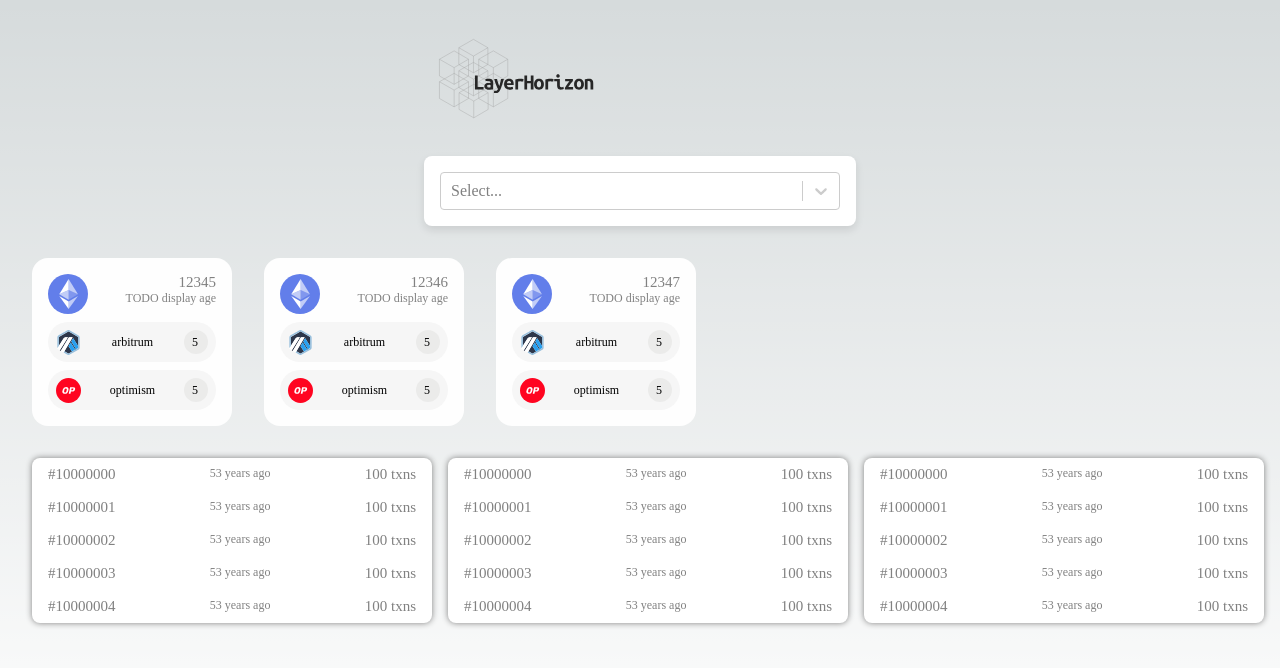
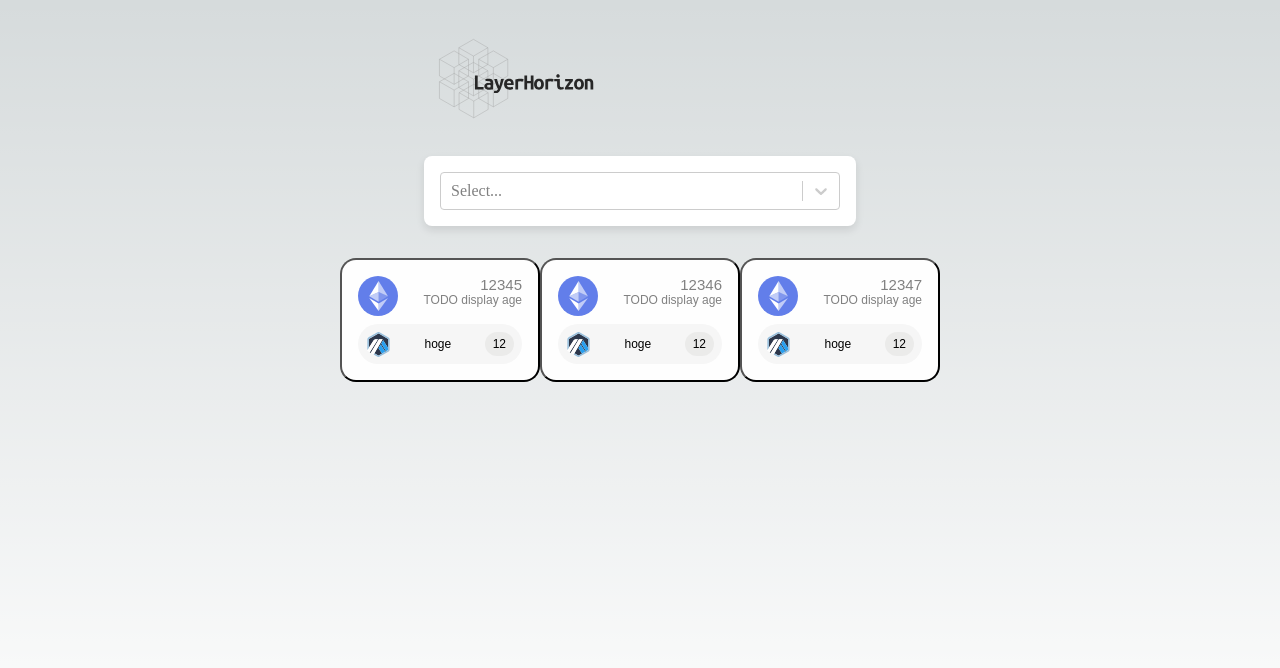
Before and after one commit to Bitpickers-dev/LayerHorizon, a Next.js app: page / in a window 1280 px wide. Shown: the top 668 px of the page. Built offline with nearby package versions, Linux system fonts and the light colour scheme.

Commit message:
attend blockContext

```diff
--- a/src/app/components/BlockDetail.tsx
+++ b/src/app/components/BlockDetail.tsx
@@ -28,7 +28,6 @@ const BlockDetail = (props: BlockDetailProps) => {
 
   return (
     <>
-      <div className="block-detail">
       <BlockDetailTable chain_name={props.chain_name} width={props.width}>
         {blocks.map((block) => {
           return (
@@ -41,7 +40,6 @@ const BlockDetail = (props: BlockDetailProps) => {
           );
         })}
       </BlockDetailTable>
-      </div>
     </>
   );
 };
--- a/src/app/components/blocks/Block.tsx
+++ b/src/app/components/blocks/Block.tsx
@@ -1,43 +1,43 @@
-"use client"
+"use client";
 
 import styled from "@emotion/styled";
 import Image from "next/image";
 
-import ethereum_logo from "public/img/chain_logo/ethereum.svg"
-import optimism_logo from "public/img/chain_logo/optimism.svg"
-import arbitrum_logo from "public/img/chain_logo/arbitrum.svg"
+import EthereumLogo from "public/img/chain_logo/ethereum.svg";
+
 import EthBlockData from "@/types/EthBlockData";
-import L2ChainData from "@/types/L2ChainData";
 
-const Container = styled.div`
+import ArbitrumLogo from "../../public/img/chain_logos/arbitrum.svg";
+
+const Container = styled.button<BlockProps>`
   width: 200px;
   padding: 8px 16px;
   padding-top: 16px;
   border-radius: 16px;
-    background-color: #FEFEFE;
-`
+  background-color: #fefefe;
+`;
 
 const Header = styled.div`
   display: flex;
   justify-content: space-between;
   width: 100%;
-`
+`;
 
 const EthereumBlockNumber = styled.p`
   text-align: right;
   font-size: 15px;
   color: #818181;
-`
+`;
 
 const EthereumBlockAge = styled.p`
   text-align: right;
   font-size: 12px;
   color: #818181;
-`
+`;
 
 const L2BlockContainer = styled.div`
   margin: 8px 0;
-`
+`;
 
 const L2Block = styled.div`
   display: flex;
@@ -45,58 +45,56 @@ const L2Block = styled.div`
   padding: 0 8px;
   margin: 8px 0;
   border-radius: 20px;
-    background-color: #F6F6F6;
+  background-color: #f6f6f6;
   justify-content: space-between;
   align-items: center;
-`
+`;
 
 const L2ChainName = styled.div`
   display: flex;
   align-items: center;
   font-size: 12px;
-`
+`;
 
 const NumberOfBlocks = styled.div`
   min-width: 24px;
   height: 24px;
   padding: 0 8px;
   border-radius: 12px;
-    background-color: #EBEBEA;
+  background-color: #ebebea;
   font-size: 12px;
   line-height: 24px;
-`
+`;
 
 type BlockProps = {
-    onClick: (blockData: EthBlockData) => void
-    blockData: EthBlockData
-}
+  blockData: EthBlockData;
+};
 
 const Block = (props: BlockProps) => {
-
-    const renderL2Block = (l2ChainData: L2ChainData) => {
-        return(
-            <L2Block>
-                <Image src={l2ChainData.chainLogo} alt={l2ChainData.chainName} width={25} height={25}/>
-                <L2ChainName>{l2ChainData.chainName}</L2ChainName>
-                <NumberOfBlocks>{l2ChainData.blocks.length}</NumberOfBlocks>
-            </L2Block>
-        )
-    }
-
-    return(
-        <Container onClick={()=>props.onClick(props.blockData)}>
+  return (
+    <Container
+      blockData={{
+        block_number: 0,
+        l2_chains: [],
+      }}
+      onClick={() => console.log("clicked")}
+    >
       <Header>
-                <Image src={ethereum_logo} alt="ethereum" width={40} height={40}/>
+        <Image alt="ethereum" height={40} src={EthereumLogo} width={40} />
         <div>
-                    <EthereumBlockNumber>{props.blockData.blockNumber}</EthereumBlockNumber>
+          <EthereumBlockNumber>{props.blockData.block_number}</EthereumBlockNumber>
           <EthereumBlockAge>TODO display age</EthereumBlockAge>
         </div>
       </Header>
       <L2BlockContainer>
-                {props.blockData.l2Chains.map(l2ChainData => renderL2Block(l2ChainData))}
+        <L2Block>
+          <Image alt={"arbitrum"} height={25} src={ArbitrumLogo} width={25} />
+          <L2ChainName>{"hoge"}</L2ChainName>
+          <NumberOfBlocks>{12}</NumberOfBlocks>
+        </L2Block>{" "}
       </L2BlockContainer>
     </Container>
-    )
-}
+  );
+};
 
 export default Block;
--- a/src/app/components/blocks/Chain.tsx
+++ b/src/app/components/blocks/Chain.tsx
@@ -1,34 +1,43 @@
+import { useState } from "react";
 
-import EthBlockData from "@/types/EthBlockData"
-import styled from "@emotion/styled"
+import styled from "@emotion/styled";
 
-import Block from "./Block"
+import { MultiValue } from "react-select";
+
+import { BlockContext } from "@/app/hooks/useBlockContext";
+import ChainOption from "@/types/ChainType";
+import EthBlockData from "@/types/EthBlockData";
+
+import Block from "./Block";
 
 const BlocksContainer = styled.div`
-    display: flex;
-    margin: 32px 0;
-`
+  display: flex;
+  margin: 32px 0;
+`;
 
 const BlockWrapper = styled.div`
-    margin: 0 16px;
-`
+  margin: 0 16px;
+`;
 
 type ChainProps = {
-    blockData: EthBlockData[],
-    clickBlockHandler: (blockData: EthBlockData) => void
-}
+  chain: MultiValue<ChainOption>;
+  ethBlockData: EthBlockData[];
+};
 
 const Chain = (props: ChainProps) => {
+  const [activeBlock, setActiveBlock] = useState<number | null>(null);
 
-    return(
-        <BlocksContainer>
-            {
-                props.blockData.map((block) => {
-                    return <BlockWrapper><Block onClick={props.clickBlockHandler} blockData={block}/></BlockWrapper>;
-                })
-            }
-        </BlocksContainer>
-    )
-}
+  return (
+    <BlocksContainer>
+      <BlockContext.Provider value={{ activeBlock, setActiveBlock }}>
+        <BlockWrapper>
+          {props.ethBlockData.map((data) => {
+            return <Block blockData={data} key={data.block_number} />;
+          })}
+        </BlockWrapper>
+      </BlockContext.Provider>
+    </BlocksContainer>
+  );
+};
 
-export default Chain
+export default Chain;
--- a/src/app/dummy_api/BlockData.ts
+++ b/src/app/dummy_api/BlockData.ts
@@ -1,209 +1,210 @@
+import arbitrum_logo from "public/img/chain_logo/arbitrum.svg";
+import optimism_logo from "public/img/chain_logo/optimism.svg";
+
 import EthBlockData from "@/types/EthBlockData";
-import arbitrum_logo from "public/img/chain_logo/arbitrum.svg"
-import optimism_logo from "public/img/chain_logo/optimism.svg"
 
 const blockData: EthBlockData[] = [
   {
-        blockNumber: 12345,
-        l2Chains: [
+    block_number: 12345,
+    l2_chains: [
       {
-                chainName: "arbitrum",
-                chainLogo: arbitrum_logo,
         blocks: [
           {
             blockNumber: 100000,
+            numberOfTransactions: 100,
             timestamp: 1681484753619,
-                        numberOfTransactions: 100
           },
           {
             blockNumber: 100001,
+            numberOfTransactions: 100,
             timestamp: 1681484753619,
-                        numberOfTransactions: 100
           },
           {
             blockNumber: 100002,
+            numberOfTransactions: 100,
             timestamp: 1681484753619,
-                        numberOfTransactions: 100
           },
           {
             blockNumber: 100003,
+            numberOfTransactions: 100,
             timestamp: 1681484753619,
-                        numberOfTransactions: 100
           },
           {
             blockNumber: 100004,
+            numberOfTransactions: 100,
             timestamp: 1681484753619,
-                        numberOfTransactions: 100
-                    }
-                ]
+          },
+        ],
+        chainLogo: arbitrum_logo,
+        chainName: "arbitrum",
       },
       {
-                chainName: "optimism",
-                chainLogo: optimism_logo,
         blocks: [
           {
             blockNumber: 200000,
+            numberOfTransactions: 100,
             timestamp: 1681484753619,
-                        numberOfTransactions: 100
           },
           {
             blockNumber: 200001,
+            numberOfTransactions: 100,
             timestamp: 1681484753619,
-                        numberOfTransactions: 100
           },
           {
             blockNumber: 200002,
+            numberOfTransactions: 100,
             timestamp: 1681484753619,
-                        numberOfTransactions: 100
           },
           {
             blockNumber: 200003,
+            numberOfTransactions: 100,
             timestamp: 1681484753619,
-                        numberOfTransactions: 100
           },
           {
             blockNumber: 200004,
+            numberOfTransactions: 100,
             timestamp: 1681484753619,
-                        numberOfTransactions: 100
-                    }
-                ]
-            }
-        ]
+          },
+        ],
+        chainLogo: optimism_logo,
+        chainName: "optimism",
+      },
+    ],
   },
   {
-        blockNumber: 12346,
-        l2Chains: [
+    block_number: 12346,
+    l2_chains: [
       {
-                chainName: "arbitrum",
-                chainLogo: arbitrum_logo,
         blocks: [
           {
             blockNumber: 100000,
+            numberOfTransactions: 100,
             timestamp: 1681484753619,
-                        numberOfTransactions: 100
           },
           {
             blockNumber: 100001,
+            numberOfTransactions: 100,
             timestamp: 1681484753619,
-                        numberOfTransactions: 100
           },
           {
             blockNumber: 100002,
+            numberOfTransactions: 100,
             timestamp: 1681484753619,
-                        numberOfTransactions: 100
           },
           {
             blockNumber: 100003,
+            numberOfTransactions: 100,
             timestamp: 1681484753619,
-                        numberOfTransactions: 100
           },
           {
             blockNumber: 100004,
+            numberOfTransactions: 100,
             timestamp: 1681484753619,
-                        numberOfTransactions: 100
-                    }
-                ]
+          },
+        ],
+        chainLogo: arbitrum_logo,
+        chainName: "arbitrum",
       },
       {
-                chainName: "optimism",
-                chainLogo: optimism_logo,
         blocks: [
           {
             blockNumber: 200000,
+            numberOfTransactions: 100,
             timestamp: 1681484753619,
-                        numberOfTransactions: 100
           },
           {
             blockNumber: 200001,
+            numberOfTransactions: 100,
             timestamp: 1681484753619,
-                        numberOfTransactions: 100
           },
           {
             blockNumber: 200002,
+            numberOfTransactions: 100,
             timestamp: 1681484753619,
-                        numberOfTransactions: 100
           },
           {
             blockNumber: 200003,
+            numberOfTransactions: 100,
             timestamp: 1681484753619,
-                        numberOfTransactions: 100
           },
           {
             blockNumber: 200004,
+            numberOfTransactions: 100,
             timestamp: 1681484753619,
-                        numberOfTransactions: 100
-                    }
-                ]
-            }
-        ]
+          },
+        ],
+        chainLogo: optimism_logo,
+        chainName: "optimism",
+      },
+    ],
   },
   {
-        blockNumber: 12347,
-        l2Chains: [
+    block_number: 12347,
+    l2_chains: [
       {
-                chainName: "arbitrum",
-                chainLogo: arbitrum_logo,
         blocks: [
           {
             blockNumber: 100000,
+            numberOfTransactions: 100,
             timestamp: 1681484753619,
-                        numberOfTransactions: 100
           },
           {
             blockNumber: 100001,
+            numberOfTransactions: 100,
             timestamp: 1681484753619,
-                        numberOfTransactions: 100
           },
           {
             blockNumber: 100002,
+            numberOfTransactions: 100,
             timestamp: 1681484753619,
-                        numberOfTransactions: 100
           },
           {
             blockNumber: 100003,
+            numberOfTransactions: 100,
             timestamp: 1681484753619,
-                        numberOfTransactions: 100
           },
           {
             blockNumber: 100004,
+            numberOfTransactions: 100,
             timestamp: 1681484753619,
-                        numberOfTransactions: 100
-                    }
-                ]
+          },
+        ],
+        chainLogo: arbitrum_logo,
+        chainName: "arbitrum",
       },
       {
-                chainName: "optimism",
-                chainLogo: optimism_logo,
         blocks: [
           {
             blockNumber: 200000,
+            numberOfTransactions: 100,
             timestamp: 1681484753619,
-                        numberOfTransactions: 100
           },
           {
             blockNumber: 200001,
+            numberOfTransactions: 100,
             timestamp: 1681484753619,
-                        numberOfTransactions: 100
           },
           {
             blockNumber: 200002,
+            numberOfTransactions: 100,
             timestamp: 1681484753619,
-                        numberOfTransactions: 100
           },
           {
             blockNumber: 200003,
+            numberOfTransactions: 100,
             timestamp: 1681484753619,
-                        numberOfTransactions: 100
           },
           {
             blockNumber: 200004,
+            numberOfTransactions: 100,
             timestamp: 1681484753619,
-                        numberOfTransactions: 100
-                    }
-                ]
-            }
-        ]
           },
-]
+        ],
+        chainLogo: optimism_logo,
+        chainName: "optimism",
+      },
+    ],
+  },
+];
 
 export default blockData;
--- /dev/null
+++ b/src/app/hooks/useBlockContext.tsx
@@ -0,0 +1,11 @@
+import { createContext } from "react";
+
+type BlockContextType = {
+  activeBlock: number | null;
+  setActiveBlock: (blockNumber: number) => void;
+};
+
+export const BlockContext = createContext<BlockContextType>({
+  activeBlock: null,
+  setActiveBlock: () => {},
+});
--- a/src/app/page.tsx
+++ b/src/app/page.tsx
@@ -1,36 +1,19 @@
 "use client";
 
-import { createContext, useState } from "react";
+import { useState } from "react";
 
 import styled from "@emotion/styled";
 import { MultiValue } from "react-select";
 
 import ChainOption from "@/types/ChainType";
 
-import BlockContainer from "./components/BlockContainer";
 import ChainSelector from "./components/ChainSelector";
 import Icon from "./components/Icon";
-import Chain from "./components/blocks/Chain"
+import Chain from "./components/blocks/Chain";
+import dummyBlockData from "./dummy_api/BlockData";
 import styles from "./page.module.css";
-import EthBlockData from "@/types/EthBlockData";
-
-import dummyBlockData from "./dummy_api/BlockData"
-import blockData from "./dummy_api/BlockData";
 
 const Home = () => {
-  const [selectedChain, setSelectedChain] = useState({} as MultiValue<ChainOption>);
-  const [numberOfChain, setNumberOfChain] = useState(1);
-
-  const handleSelectChain = (chain: MultiValue<ChainOption>): void => {
-    setSelectedChain(chain);
-    //TODO:chainが消された場合は-1にする
-    setNumberOfChain(numberOfChain + 1);
-  };
-
-  const handleClickBlock = (blockData: EthBlockData): void => {
-    console.log(blockData.blockNumber)
-  }
-
   const Wrapper = styled.div`
     padding: 12px;
   `;
@@ -38,7 +21,14 @@ const Home = () => {
   const Header = styled.div`
     width: fit-content;
     margin: 0 auto;
-  `
+  `;
+  const [selectedChain, setSelectedChain] = useState({} as MultiValue<ChainOption>);
+  const [numberOfChain, setNumberOfChain] = useState(1);
+
+  const handleSelectChain = (chain: MultiValue<ChainOption>): void => {
+    setSelectedChain(chain);
+    setNumberOfChain(numberOfChain + 1); //TODO:chainが消された場合は-1にする
+  };
 
   return (
     <main className={styles.main}>
@@ -47,14 +37,7 @@ const Home = () => {
           <Icon />
           <ChainSelector onSelectChain={handleSelectChain} />
         </Header>
-        <Chain blockData={dummyBlockData} clickBlockHandler={handleClickBlock}/>
-        <BlockContainer
-          chains={{
-            chain_name: "",
-            width: 0,
-          }}
-          number_of_chains={numberOfChain}
-        />
+        <Chain chain={selectedChain} ethBlockData={dummyBlockData} />
       </Wrapper>
     </main>
   );
--- a/src/types/EthBlockData.ts
+++ b/src/types/EthBlockData.ts
@@ -1,8 +1,8 @@
 import L2ChainData from "./L2ChainData";
 
 type EthBlockData = {
-    blockNumber: number;
-    l2Chains: L2ChainData[];
-}
+  block_number: number;
+  l2_chains: L2ChainData[];
+};
 
 export default EthBlockData;
```
Also changed, not shown: src/types/L2ChainData.ts (+8 -8 lines). Lines whose indentation alone changed are shown as unchanged.
